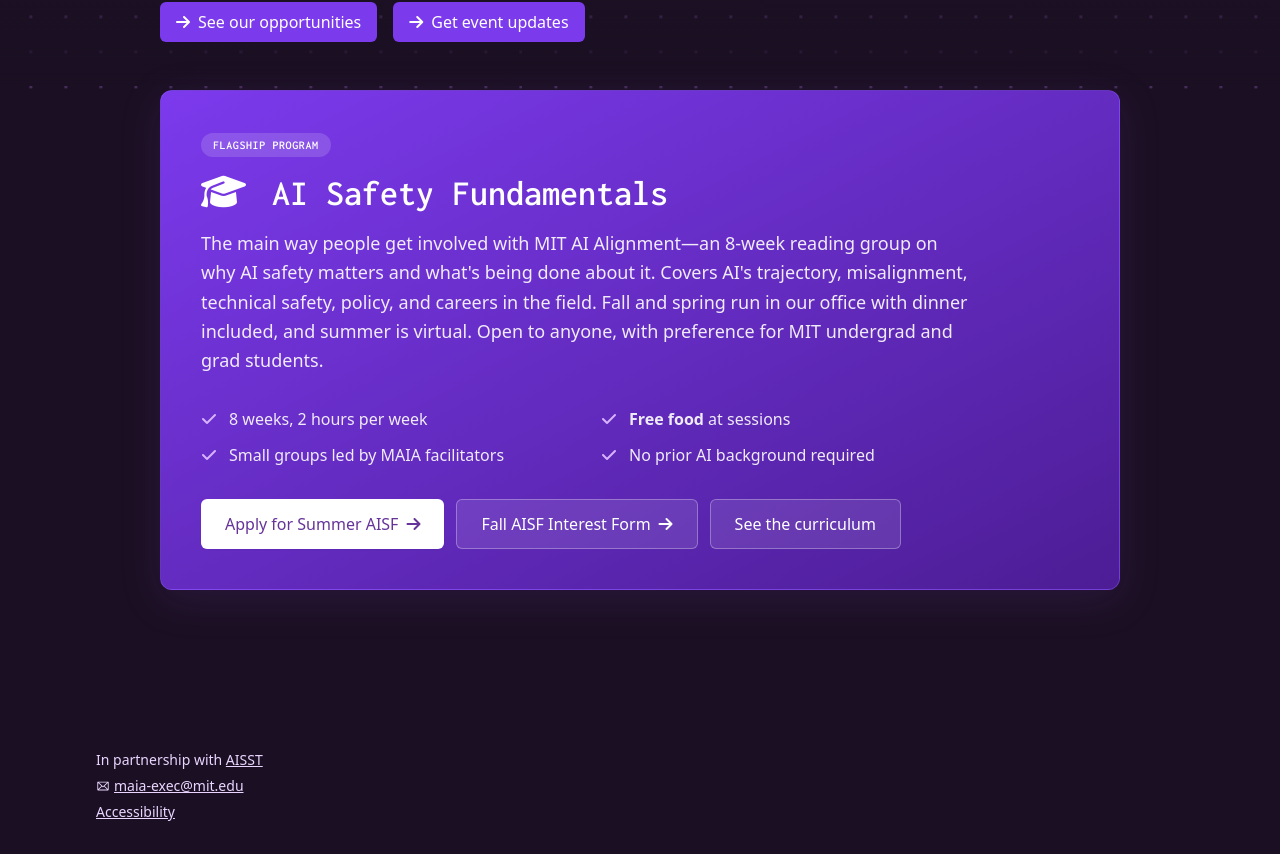
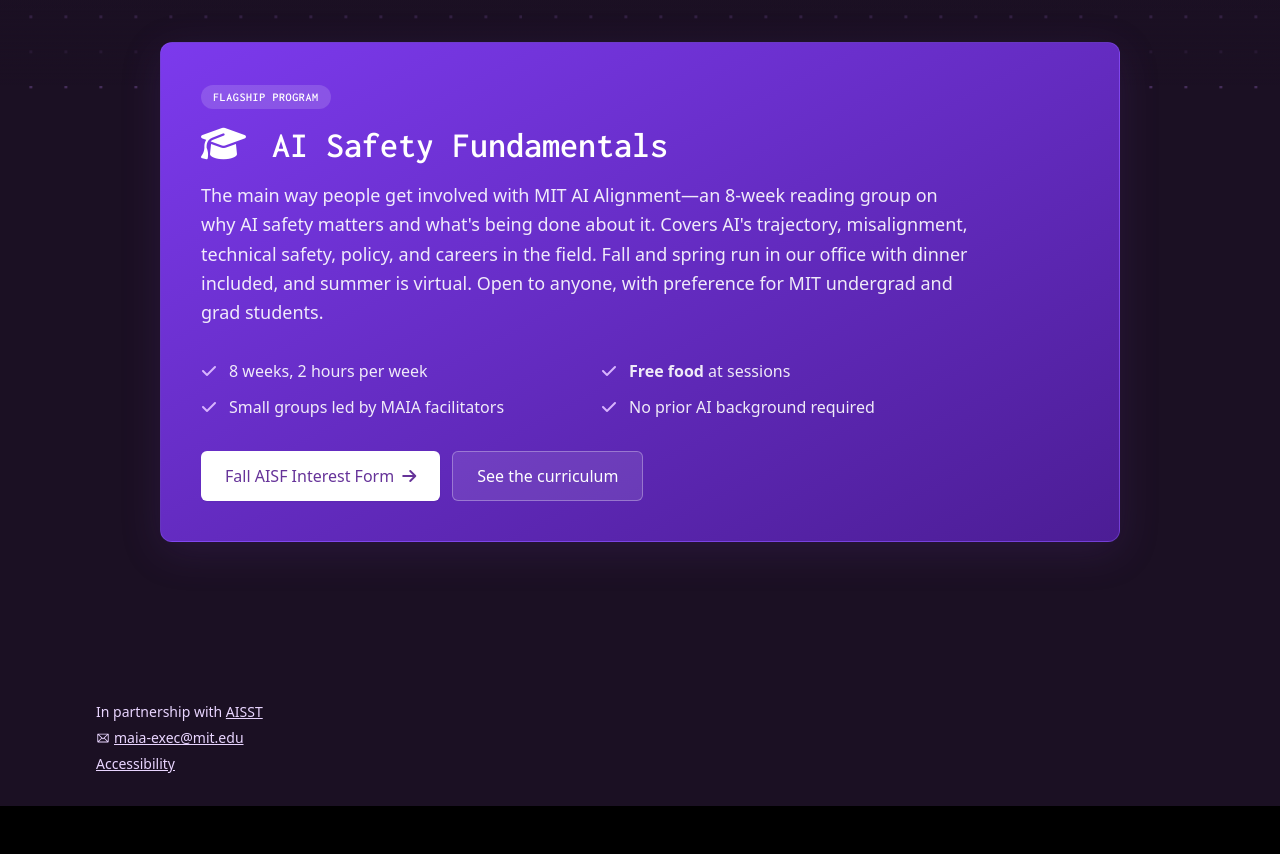
Before and after one commit to MIT-AI-Alignment/maia-website, a SvelteKit app: page / in a window 1280 px wide. Shown: the part 714-1568 px from the top of the page. After the commit the page ends 1520 px from the top, so only its background shows below. Built offline with nearby package versions, Linux system fonts and the light colour scheme.

Commit message:
close summer aisf applications

```diff
--- a/src/lib/config.ts
+++ b/src/lib/config.ts
@@ -1,7 +1,7 @@
 // Use this to make high-level changes to the website in one place.
 export const CONFIG = {
     banner: {
-        visible: true,
+        visible: false,
         text: "Applications for our virtual Summer AISF are now open!",
         link: "https://airtable.com/appHwdJxaquLCsb75/pagWI2NzqQcyF37iQ/form",
         ctaText: "Apply now by May 22nd!"
@@ -15,8 +15,7 @@ export const CONFIG = {
         visible: true,
         deadline: "",
         deadline_short: "",
-        applicationLink:
-            "https://airtable.com/appHwdJxaquLCsb75/pagWI2NzqQcyF37iQ/form",
+        applicationLink: "",
         fallInterestFormLink:
             "https://airtable.com/appHwdJxaquLCsb75/pagMgBP9vydmwnBF4/form"
     },
--- a/src/routes/+page.svelte
+++ b/src/routes/+page.svelte
@@ -167,6 +167,7 @@
 			</div>
 
 			<div class="flex flex-col sm:flex-row gap-3">
+				{#if CONFIG.aisf_ml.applicationLink}
 					<a
 						href={CONFIG.aisf_ml.applicationLink}
 						class="inline-flex items-center justify-center gap-2 px-6 py-3 rounded-md bg-white text-maia-800 hover:bg-maia-50 font-medium transition-colors shadow-sm"
@@ -175,9 +176,10 @@
 						Apply for Summer AISF
 						<i class="fa-solid fa-arrow-right"></i>
 					</a>
+				{/if}
 				<a
 					href={CONFIG.aisf_ml.fallInterestFormLink}
-					class="inline-flex items-center justify-center gap-2 px-6 py-3 rounded-md bg-white/10 hover:bg-white/20 text-white font-medium transition-colors border border-white/30"
+					class="inline-flex items-center justify-center gap-2 px-6 py-3 rounded-md bg-white text-maia-800 hover:bg-maia-50 font-medium transition-colors shadow-sm"
 					in:scale={{ duration: 350, delay: 1450, start: 0.9, opacity: 0, easing: backOut }}
 				>
 					Fall AISF Interest Form
@@ -226,6 +228,7 @@
 			</div>
 
 			<div class="flex flex-col sm:flex-row gap-3">
+				{#if CONFIG.aisf_ml.applicationLink}
 					<a
 						href={CONFIG.aisf_ml.applicationLink}
 						class="inline-flex items-center justify-center gap-2 px-6 py-3 rounded-md bg-white text-maia-800 hover:bg-maia-50 font-medium transition-colors shadow-sm"
@@ -233,9 +236,10 @@
 						Apply for Summer AISF
 						<i class="fa-solid fa-arrow-right"></i>
 					</a>
+				{/if}
 				<a
 					href={CONFIG.aisf_ml.fallInterestFormLink}
-					class="inline-flex items-center justify-center gap-2 px-6 py-3 rounded-md bg-white/10 hover:bg-white/20 text-white font-medium transition-colors border border-white/30"
+					class="inline-flex items-center justify-center gap-2 px-6 py-3 rounded-md bg-white text-maia-800 hover:bg-maia-50 font-medium transition-colors shadow-sm"
 				>
 					Fall AISF Interest Form
 					<i class="fa-solid fa-arrow-right"></i>
--- a/src/routes/getinvolved/AISFML.svelte
+++ b/src/routes/getinvolved/AISFML.svelte
@@ -34,12 +34,12 @@
 		background is required—just curiosity and a willingness to engage with hard, open questions.
 	</p>
 	<p class="mt-2">
-		Applications for the <strong>Summer AISF</strong> are now live and are due <strong>May 22nd</strong>.
-		If you cannot participate in the summer cohort, you can fill out the fall interest form to hear
-		when fall applications open.
+		Applications for the Summer AISF are now closed. <strong>Fill out the fall interest
+		form to hear when fall applications open. </strong>
 	</p>
 	<div class="mt-8">
 		<div class="flex flex-col sm:flex-row gap-3">
+			{#if CONFIG.aisf_ml.applicationLink}
 				<Button
 					text="Apply for Summer AISF"
 					icon="fa-solid fa-arrow-right"
@@ -47,10 +47,11 @@
 					size="md"
 					href={CONFIG.aisf_ml.applicationLink}
 				/>
+			{/if}
 			<Button
 				text="Fall AISF Interest Form"
 				icon="fa-solid fa-arrow-right"
-				type="outline"
+				type="fuchsia"
 				size="md"
 				href={CONFIG.aisf_ml.fallInterestFormLink}
 			/>
```
Lines whose indentation alone changed are shown as unchanged.
